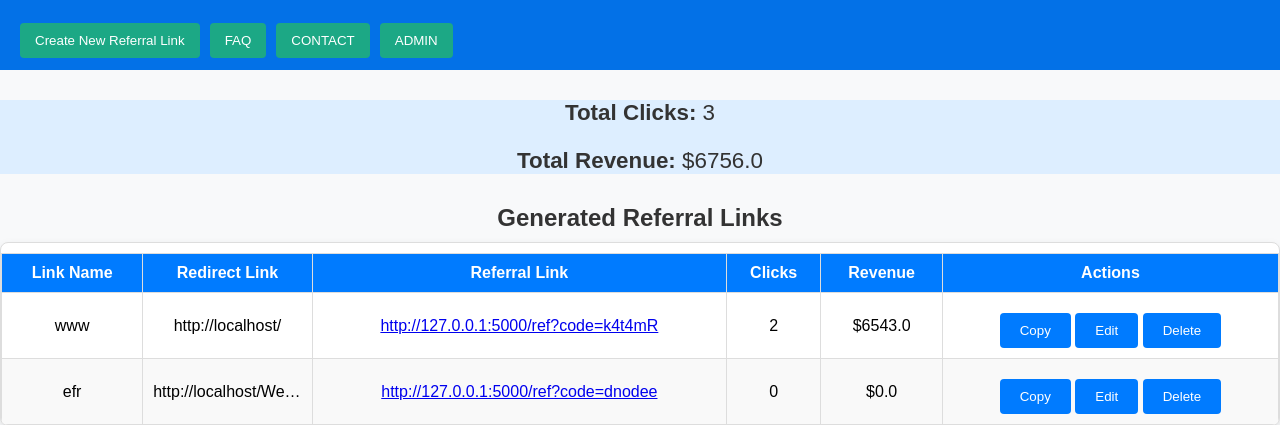
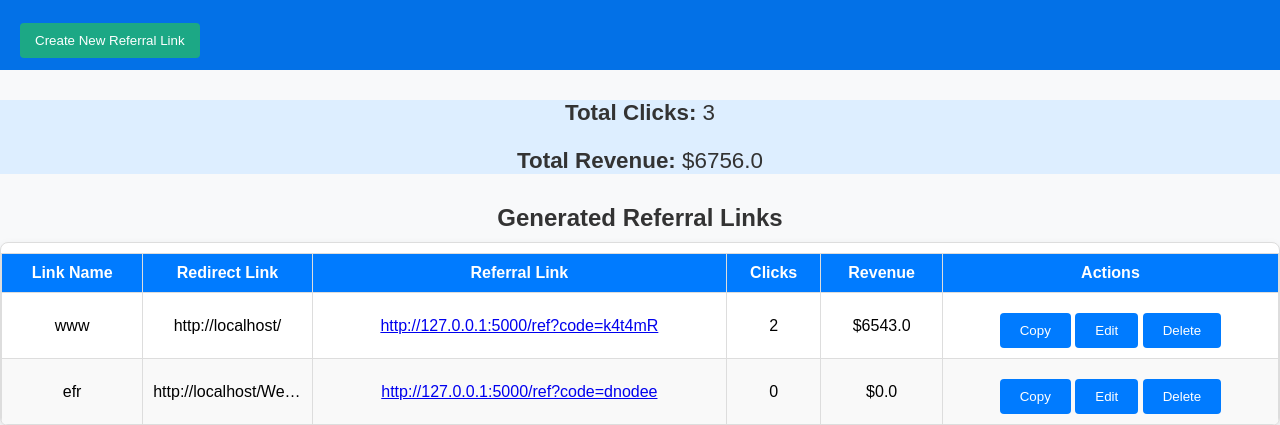
Before and after one commit to flywinlucky/Referral-System-Reward-Share, a Flask app: page / in a window 1280 px wide. Shown: the top 425 px of the page. Run offline with Flask 3, Linux system fonts and the light colour scheme; data comes from the database, SQL or seed files in the repository.

Commit message:
Update dashboard.html

```diff
--- a/templates/dashboard.html
+++ b/templates/dashboard.html
@@ -196,9 +196,6 @@
 
 <div class="supertop-border">
     <button class="nav-button" onclick="openModal()">Create New Referral Link</button>
-    <button class="nav-button" onclick="openModal()">FAQ</button>
-    <button class="nav-button" onclick="openModal()">CONTACT</button>
-    <button class="nav-button" onclick="openModal()">ADMIN</button>
 </div>
 
 <div class="stats">
```
